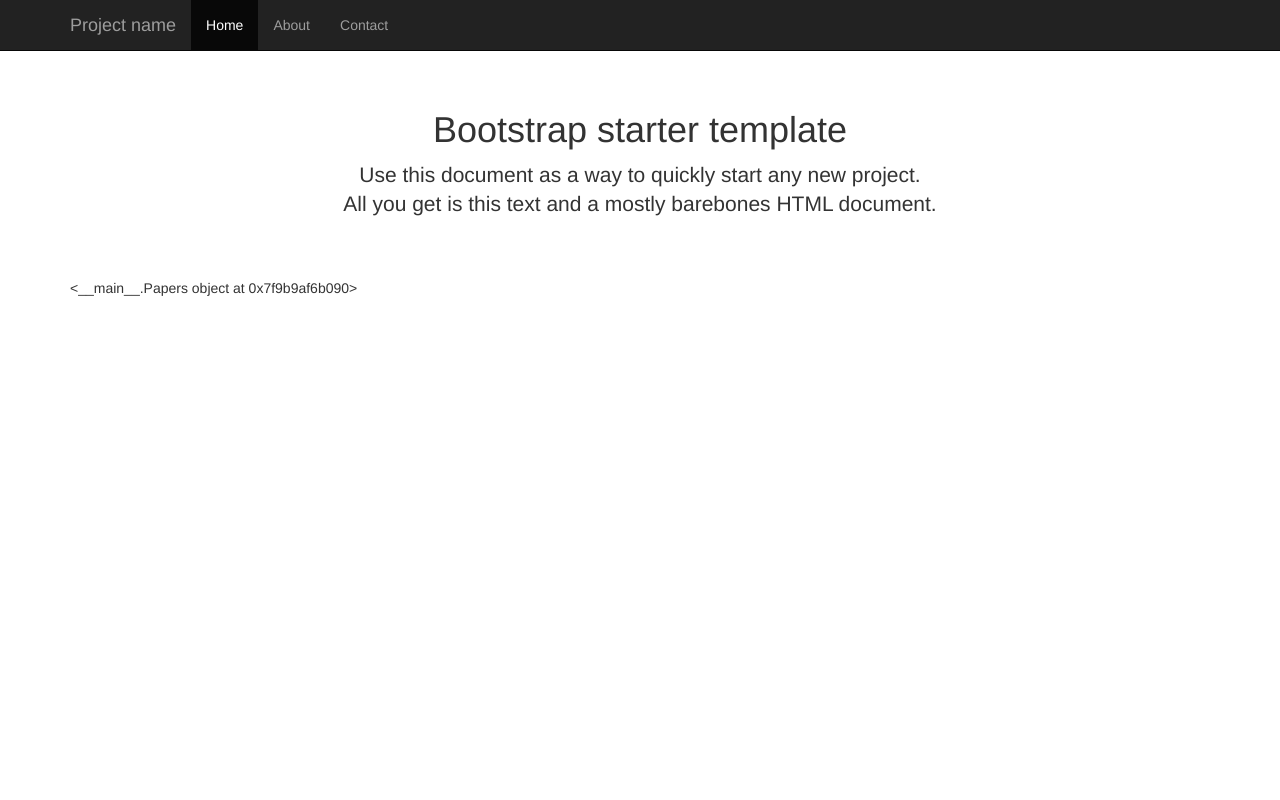
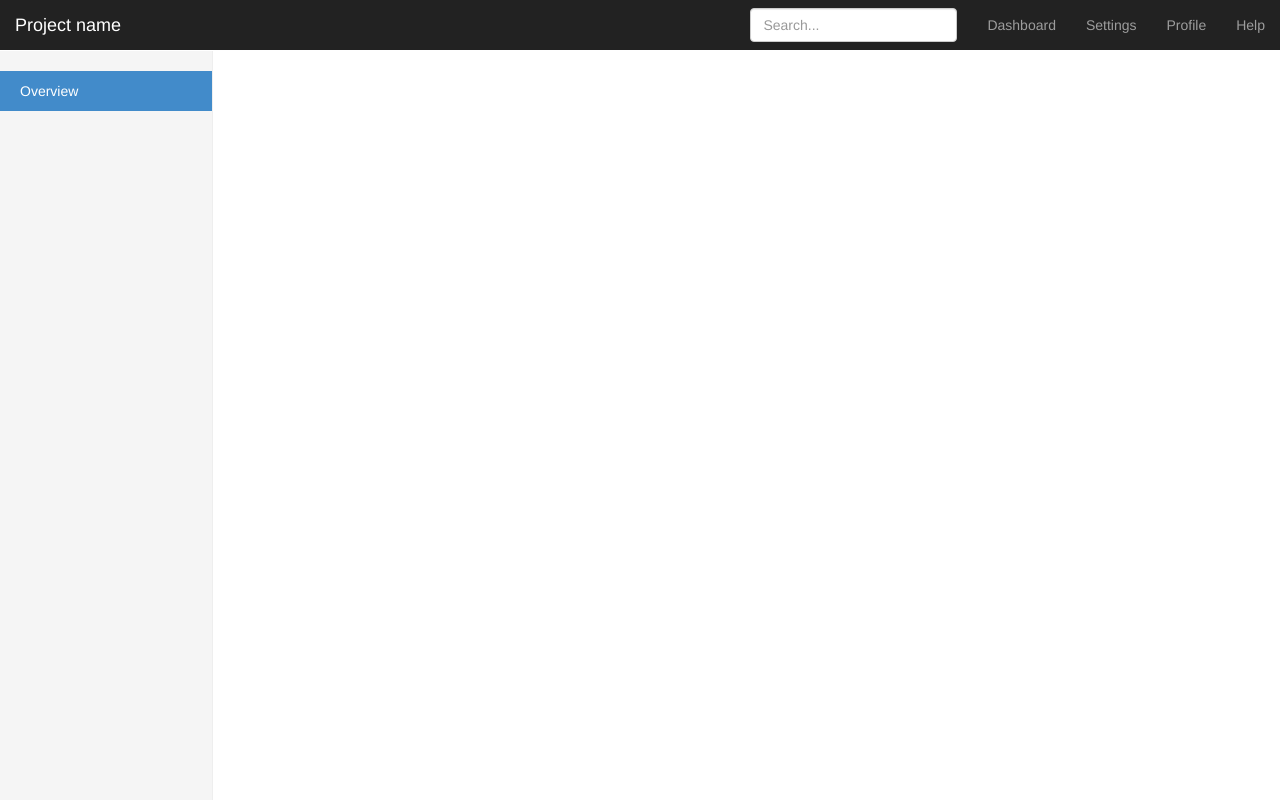
Before and after one commit to ggamoodi/dbviewer, a Flask app: page / in a window 1280 px wide. Run offline with Flask 2, Linux system fonts and the light colour scheme; some libraries are stand-ins or nearby versions.

Commit message:
dashboard template

```diff
--- /dev/null
+++ b/dbviewer/static/css/dashboard.css
@@ -0,0 +1,105 @@
+/*
+ * Base structure
+ */
+
+/* Move down content because we have a fixed navbar that is 50px tall */
+body {
+    padding-top: 50px;
+}
+
+
+/*
+ * Global add-ons
+ */
+
+.sub-header {
+    padding-bottom: 10px;
+    border-bottom: 1px solid #eee;
+}
+
+/*
+ * Top navigation
+ * Hide default border to remove 1px line.
+ */
+.navbar-fixed-top {
+    border: 0;
+}
+
+/*
+ * Sidebar
+ */
+
+/* Hide for mobile, show later */
+.sidebar {
+    display: none;
+}
+@media (min-width: 768px) {
+    .sidebar {
+        position: fixed;
+        top: 51px;
+        bottom: 0;
+        left: 0;
+        z-index: 1000;
+        display: block;
+        padding: 20px;
+        overflow-x: hidden;
+        overflow-y: auto; /* Scrollable contents if viewport is shorter than content. */
+        background-color: #f5f5f5;
+        border-right: 1px solid #eee;
+    }
+}
+
+/* Sidebar navigation */
+.nav-sidebar {
+    margin-right: -21px; /* 20px padding + 1px border */
+    margin-bottom: 20px;
+    margin-left: -20px;
+}
+.nav-sidebar > li > a {
+    padding-right: 20px;
+    padding-left: 20px;
+}
+.nav-sidebar > .active > a,
+.nav-sidebar > .active > a:hover,
+.nav-sidebar > .active > a:focus {
+    color: #fff;
+    background-color: #428bca;
+}
+
+
+/*
+ * Main content
+ */
+
+.main {
+    padding: 20px;
+}
+@media (min-width: 768px) {
+    .main {
+        padding-right: 40px;
+        padding-left: 40px;
+    }
+}
+.main .page-header {
+    margin-top: 0;
+}
+
+
+/*
+ * Placeholder dashboard ideas
+ */
+
+.placeholders {
+    margin-bottom: 30px;
+    text-align: center;
+}
+.placeholders h4 {
+    margin-bottom: 0;
+}
+.placeholder {
+    margin-bottom: 20px;
+}
+.placeholder img {
+    display: inline-block;
+    border-radius: 50%;
+}
--- a/dbviewer/templates/index.html
+++ b/dbviewer/templates/index.html
@@ -4,9 +4,10 @@
     <meta charset="utf-8">
     <meta http-equiv="X-UA-Compatible" content="IE=edge">
     <meta name="viewport" content="width=device-width, initial-scale=1">
-    <title>Bootstrap 101 Template</title>
+    <title>Dashboard</title>
 
     <link href="{{ url_for('static', filename='css/bootstrap.css') }}" rel="stylesheet">
+    <link href="{{ url_for('static', filename='css/dashboard.css') }}" rel="stylesheet">
     <style>
         body {
             padding-top: 50px;
@@ -19,10 +20,9 @@
 </head>
 <body>
     <nav class="navbar navbar-inverse navbar-fixed-top">
-    <div class="container">
+        <div class="container-fluid">
             <div class="navbar-header">
-            <button type="button" class="navbar-toggle collapsed" data-toggle="collapse" data-target="#navbar"
-                    aria-expanded="false" aria-controls="navbar">
+                <button type="button" class="navbar-toggle collapsed" data-toggle="collapse" data-target="#navbar" aria-expanded="false" aria-controls="navbar">
                     <span class="sr-only">Toggle navigation</span>
                     <span class="icon-bar"></span>
                     <span class="icon-bar"></span>
@@ -30,26 +30,35 @@
                 </button>
                 <a class="navbar-brand" href="#">Project name</a>
             </div>
-        <div id="navbar" class="collapse navbar-collapse">
-            <ul class="nav navbar-nav">
-                <li class="active"><a href="#">Home</a></li>
-                <li><a href="#about">About</a></li>
-                <li><a href="#contact">Contact</a></li>
+            <div id="navbar" class="navbar-collapse collapse">
+                <ul class="nav navbar-nav navbar-right">
+                    <li><a href="#">Dashboard</a></li>
+                    <li><a href="#">Settings</a></li>
+                    <li><a href="#">Profile</a></li>
+                    <li><a href="#">Help</a></li>
                 </ul>
+                <form class="navbar-form navbar-right">
+                    <input type="text" class="form-control" placeholder="Search...">
+                </form>
             </div>
         </div>
     </nav>
-<div class="container">
-
-    <div class="starter-template">
-        <h1>Bootstrap starter template</h1>
-        <p class="lead">Use this document as a way to quickly start any new project.<br> All you get is this text and a mostly barebones HTML document.</p>
+    <div class="container-fluid">
+        <div class="row">
+            <div class="col-sm-3 col-md-2 sidebar">
+                <ul class="nav nav-sidebar">
+                    <li class="active"><a href="#">Overview <span class="sr-only">(current)</span></a></li>
+                    {% for db in dbs %}
+                        <li><a href="#">{{ db }}</a></li>
+                    {% endfor %}
+                </ul>
             </div>
-    <p>
-        {{ text }}
-    </p>
+            <div class="col-sm-9 col-sm-offset-3 col-md-10 col-md-offset-2 main">
 
             </div>
+        </div>
+    </div>
+
 
     <script src="{{ url_for('static', filename='js/jquery-2.1.4.js') }}"></script>
     <script src="{{ url_for('static', filename='js/bootstrap.js') }}"></script>
--- a/dbviewer/views.py
+++ b/dbviewer/views.py
@@ -7,4 +7,4 @@
     connection = pymongo.MongoClient()
     dbs = connection.database_names()
 
-    return render_template("index.html", text=str(dbs))
+    return render_template("index.html", dbs=dbs)
```
Lines whose indentation alone changed are shown as unchanged.
